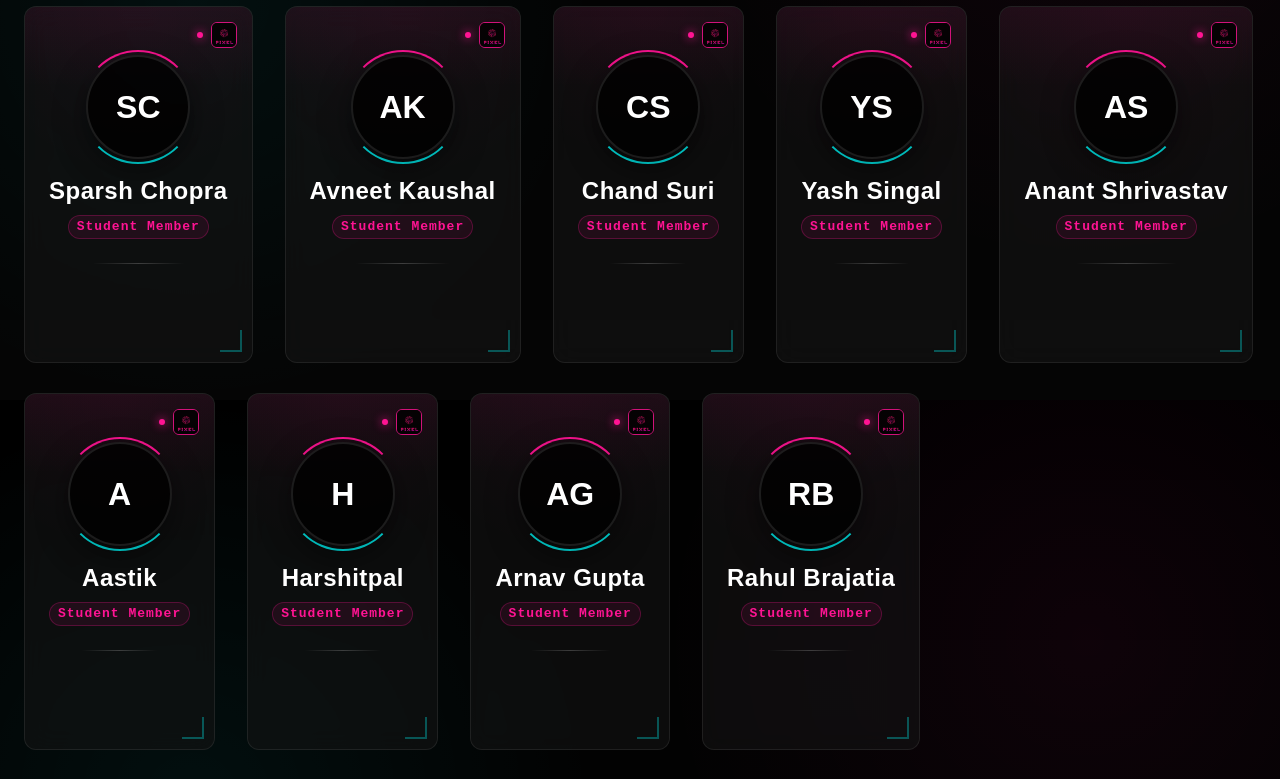
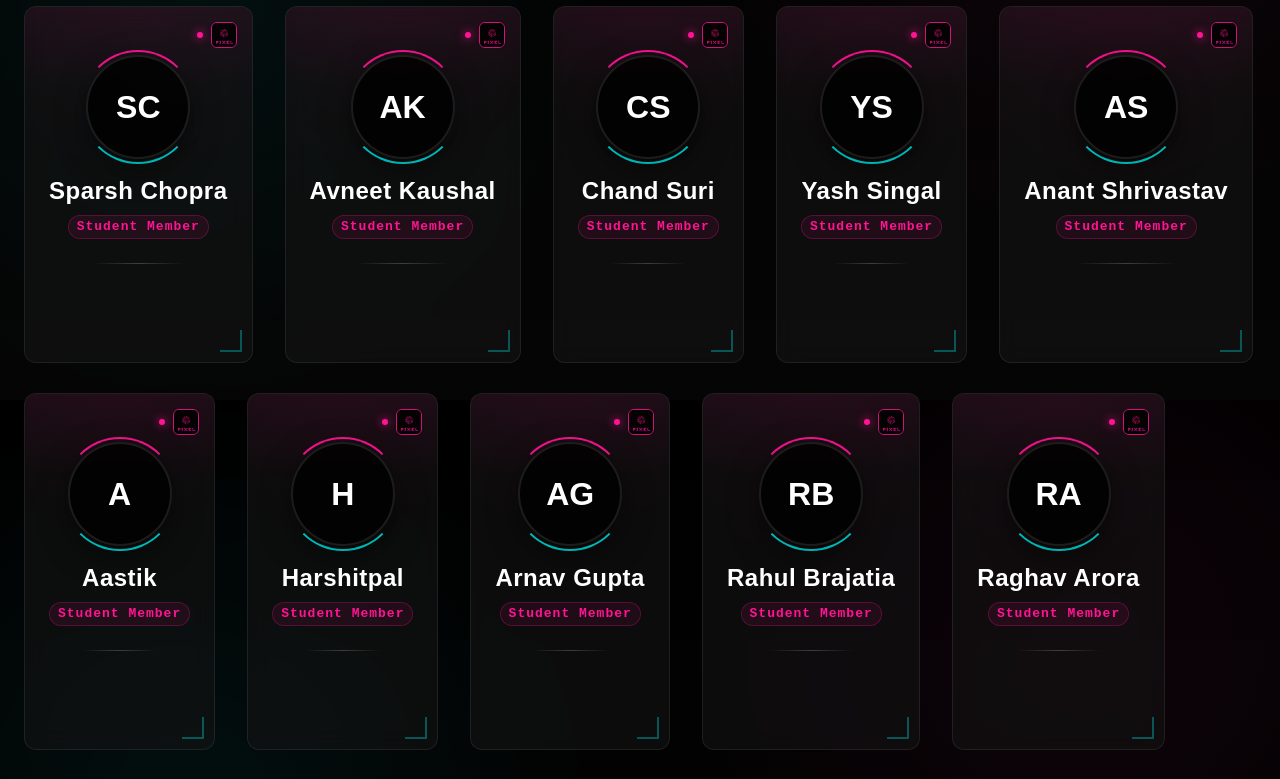
Before and after one commit to codingnoobno1/QUIZ_RAIDERX, a Next.js app: page /our-team in a window 1280 px wide. Shown: the part 2000-2779 px from the top of the page. Built offline with nearby package versions, Linux system fonts and the light colour scheme.

Commit message:
Add Raghav Arora and Karan Prashar to team

```diff
--- a/src/app/our-team/page.jsx
+++ b/src/app/our-team/page.jsx
@@ -37,6 +37,8 @@
     { name: 'Harshitpal', role: 'Student Member' },
     { name: 'Arnav Gupta', role: 'Student Member' },
     { name: 'Rahul Brajatia', role: 'Student Member' },
+    { name: 'Raghav Arora', role: 'Student Member' },
+    { name: 'Karan Prashar', role: 'Student Member' },
 ];
 
 // Helper to get initials
```
